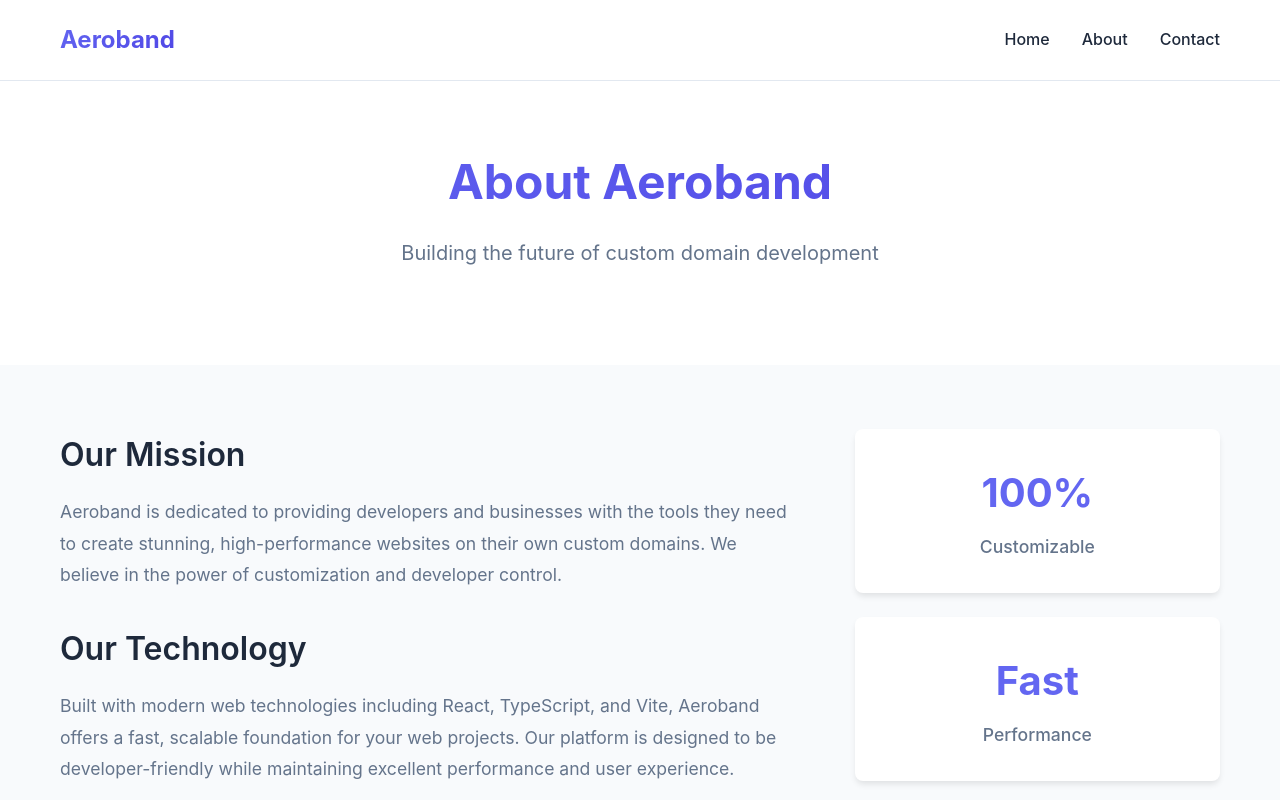
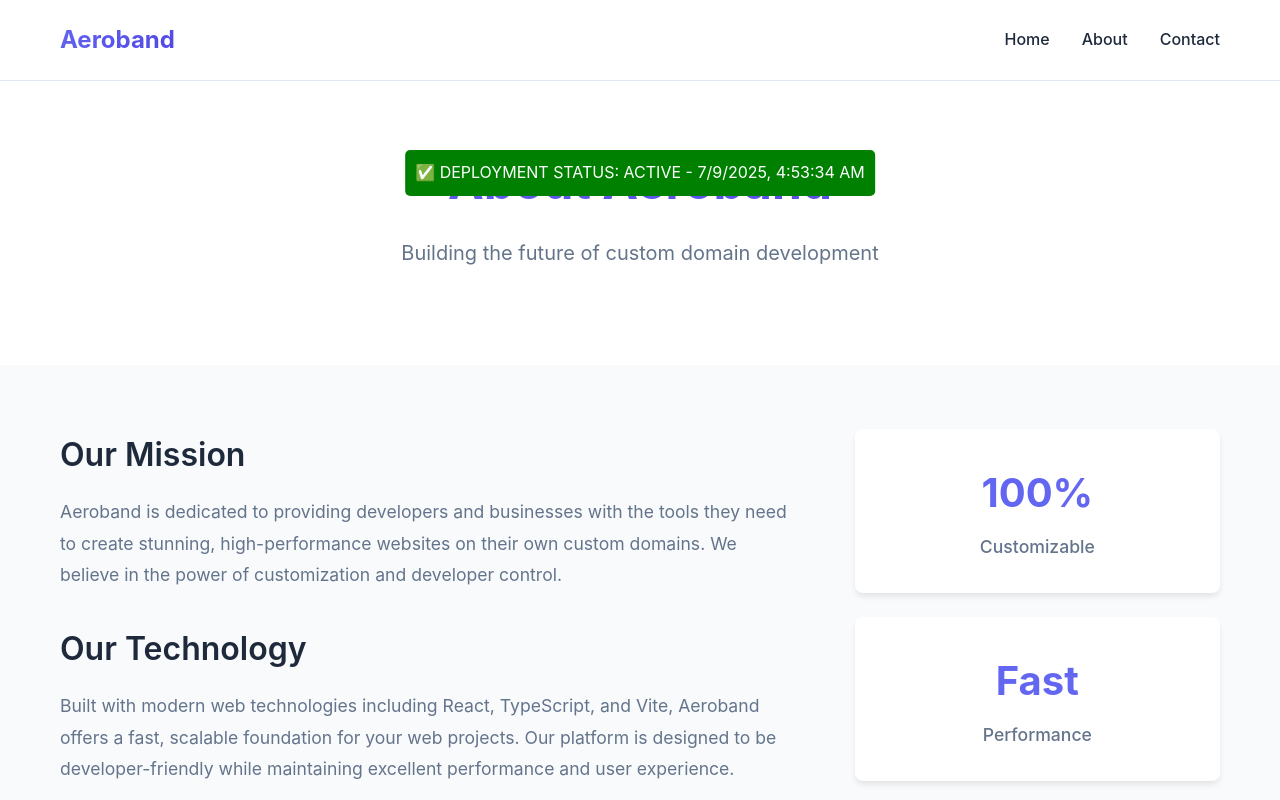
Before and after one commit to skhartaye/Aeroband, a React (Vite) app: page /about in a window 1280 px wide. Shown: the top 800 px of the page. Built offline with nearby package versions, Linux system fonts and the light colour scheme.

Commit message:
Add visible test elements to verify site updates

```diff
--- a/src/pages/About.tsx
+++ b/src/pages/About.tsx
@@ -3,6 +3,22 @@ import './About.css'
 const About = () => {
   return (
     <div className="about">
+      {/* Deployment status indicator */}
+      <div style={{
+        background: 'green',
+        color: 'white',
+        padding: '10px',
+        textAlign: 'center',
+        position: 'fixed',
+        top: '150px',
+        left: '50%',
+        transform: 'translateX(-50%)',
+        zIndex: 9999,
+        borderRadius: '5px'
+      }}>
+        ✅ DEPLOYMENT STATUS: ACTIVE - {new Date().toLocaleString()}
+      </div>
+
       <section className="about-hero">
         <h1 className="page-title">About Aeroband</h1>
         <p className="page-subtitle">
--- a/src/pages/Home.tsx
+++ b/src/pages/Home.tsx
@@ -3,6 +3,22 @@ import './Home.css'
 const Home = () => {
   return (
     <div className="home">
+      {/* Test element to verify updates */}
+      <div style={{
+        background: 'red',
+        color: 'white',
+        padding: '10px',
+        textAlign: 'center',
+        position: 'fixed',
+        top: '100px',
+        left: '50%',
+        transform: 'translateX(-50%)',
+        zIndex: 9999,
+        borderRadius: '5px'
+      }}>
+        🚀 SITE IS UPDATED - AEROBAND IS LIVE! 🚀
+      </div>
+
       <section className="hero">
         <div className="hero-content">
           <h1 className="hero-title">
```
